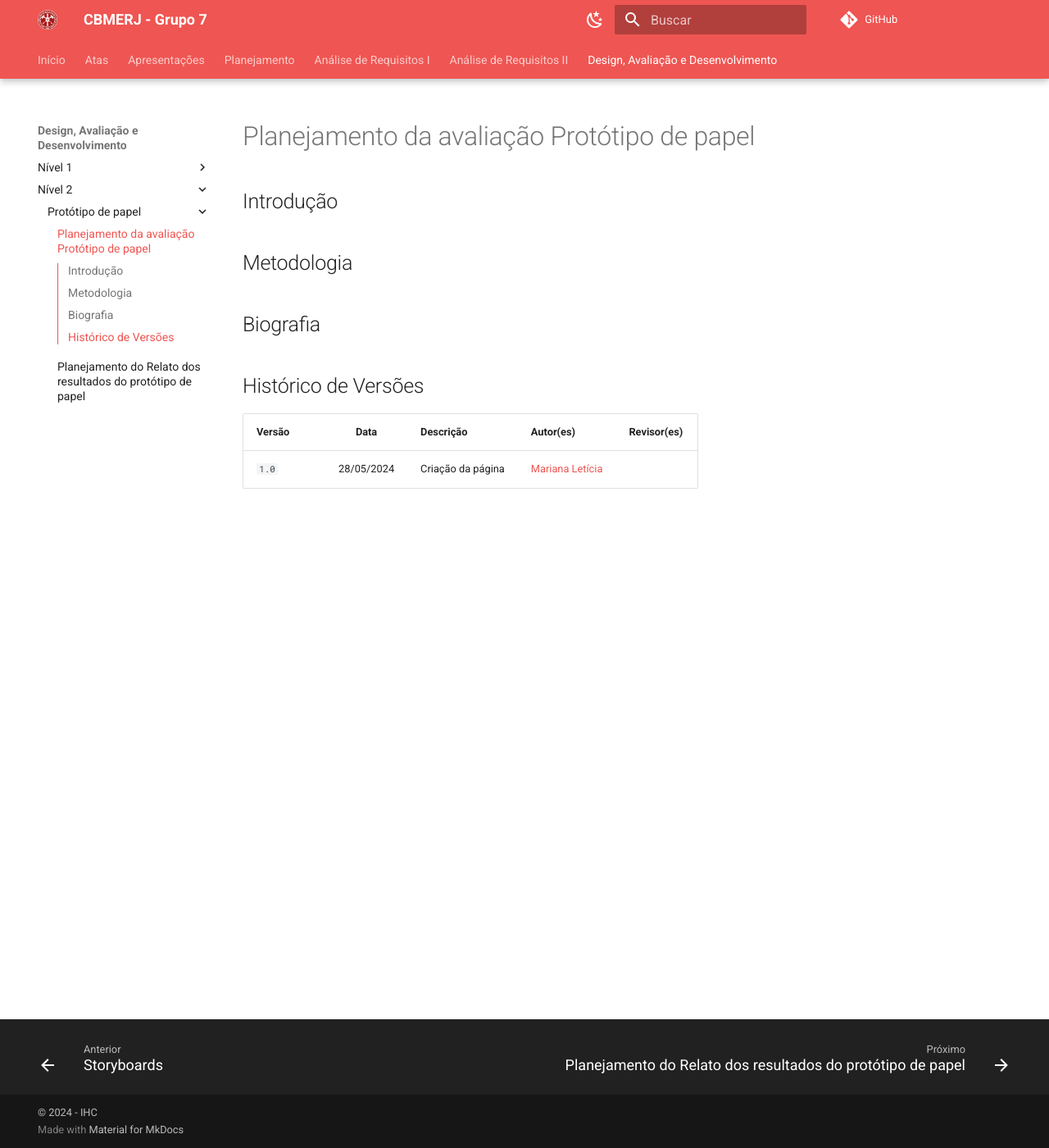
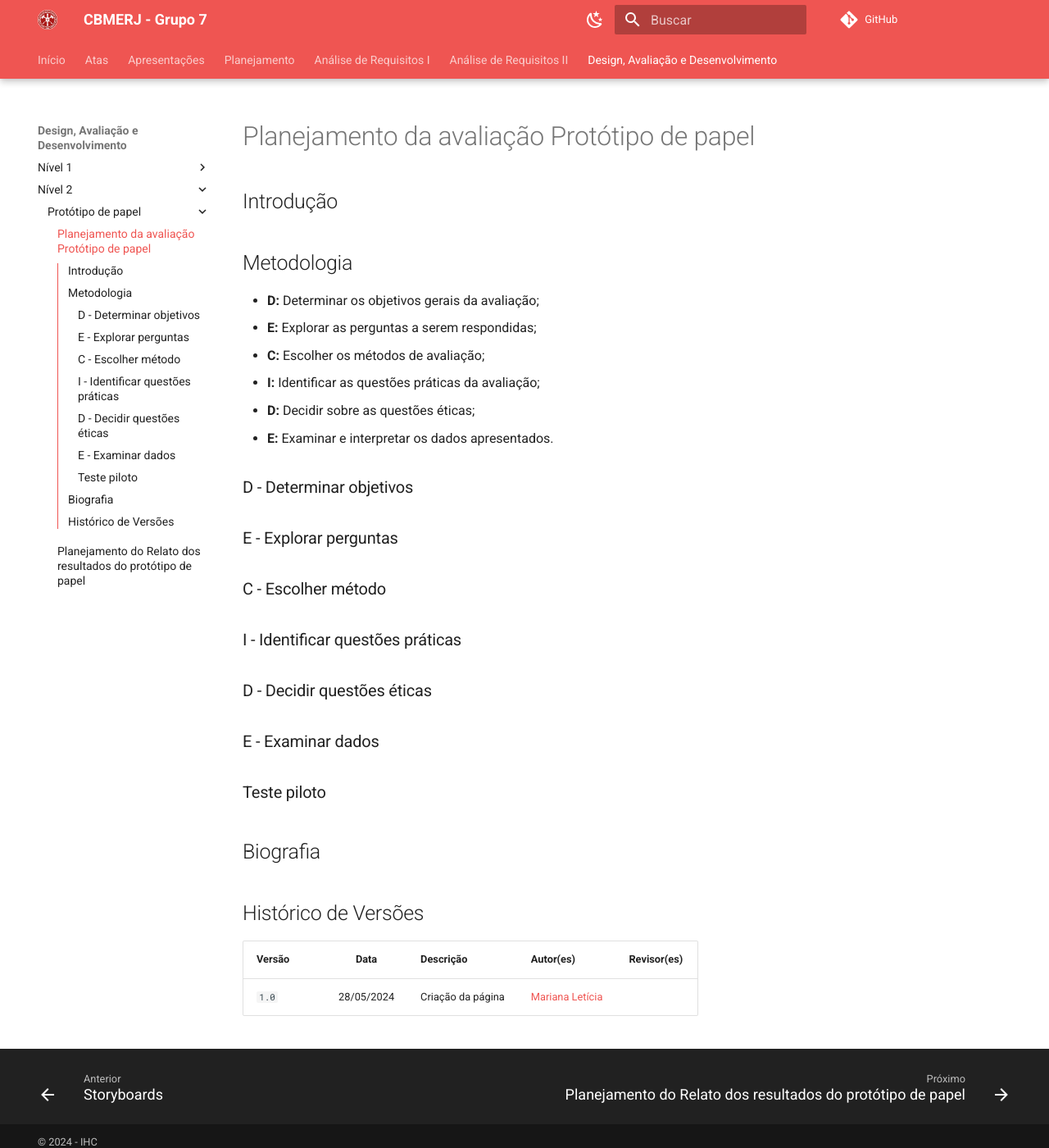
Before and after one commit to Interacao-Humano-Computador/2024.1-CBMERJ, an MkDocs documentation site: the page built from docs/design_avaliacao_desenvolvimento/nivel_2/prototipo_papel/planejamento_prototipo_papel.md, in a window 1280 px wide and 1400 px high. Shown: the whole window at 82% size. Built offline with MkDocs 1.6.1 and Material for MkDocs 9.7.7, drawn with Linux system fonts in a browser that asks for light colours; comment, search, counter and statistics services are not loaded.

Commit message:
Estrutura da página de planejamento

```diff
--- a/docs/design_avaliacao_desenvolvimento/nivel_2/prototipo_papel/planejamento_prototipo_papel.md
+++ b/docs/design_avaliacao_desenvolvimento/nivel_2/prototipo_papel/planejamento_prototipo_papel.md
@@ -2,13 +2,28 @@
 
 ## Metodologia
 
+- <strong>D:</strong> Determinar os objetivos gerais da avaliação;
+- <strong>E:</strong> Explorar as perguntas a serem respondidas;
+- <strong>C:</strong> Escolher os métodos de avaliação;
+- <strong>I:</strong> Identificar as questões práticas da avaliação;
+- <strong>D:</strong> Decidir sobre as questões éticas;
+- <strong>E:</strong> Examinar e interpretar os dados apresentados.
 
+### D - Determinar objetivos
 
+### E - Explorar perguntas
 
+### C - Escolher método
 
+### I - Identificar questões práticas
+
+### D - Decidir questões éticas
+
+### E - Examinar dados
+
+### Teste piloto
 
 ## Biografia
-
 
 ## Histórico de Versões
 
```
